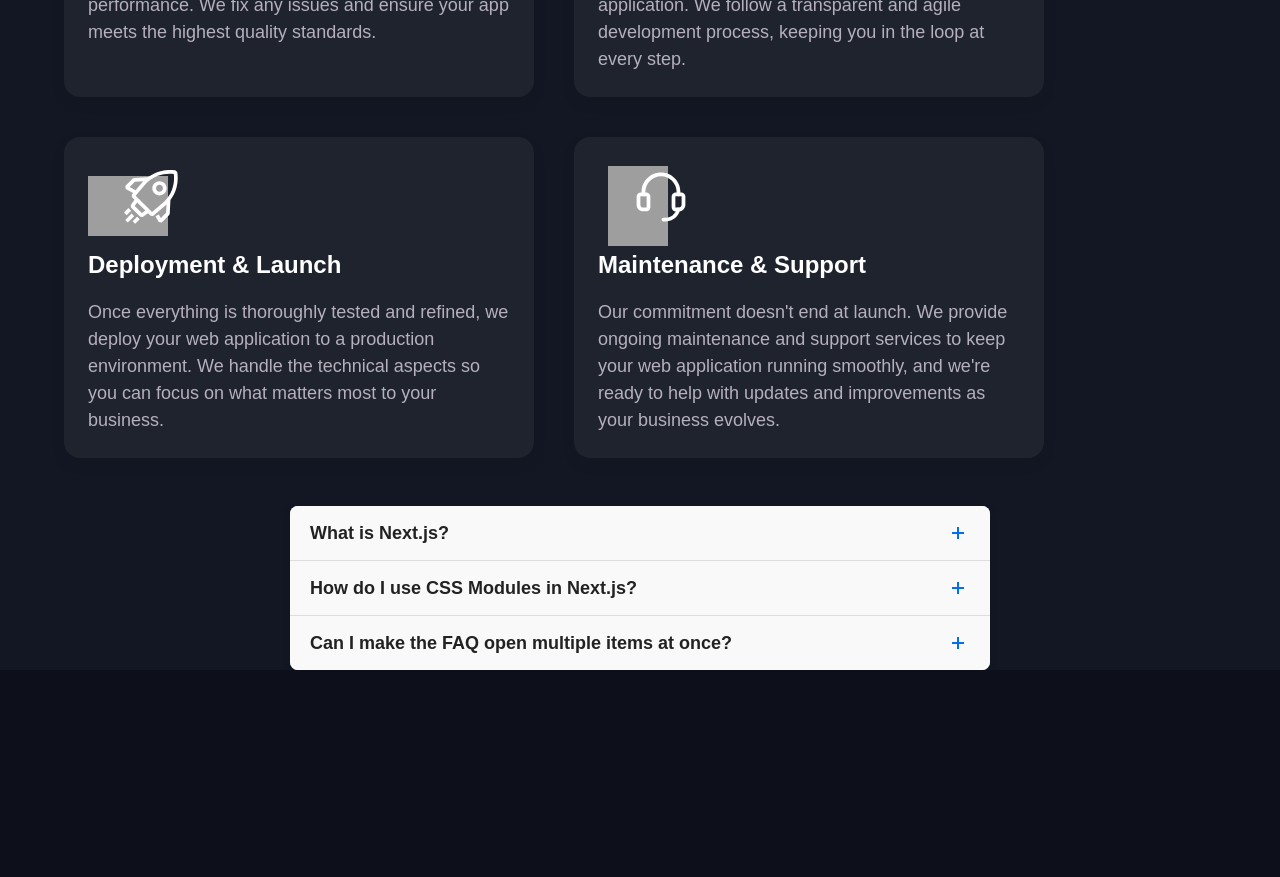
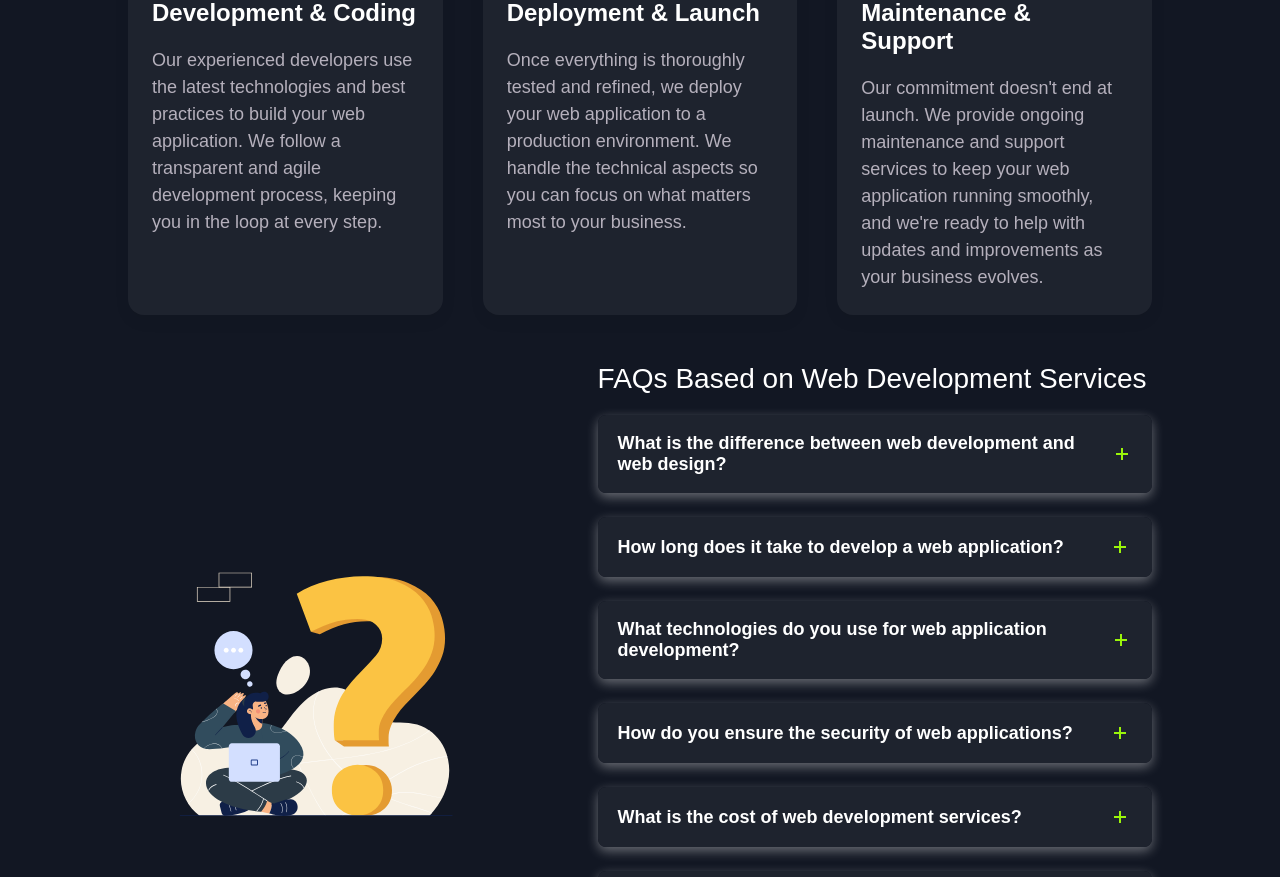
Before and after one commit to magicchat-core/powermetica, a Next.js app: page /website-development in a window 1280 px wide. Shown: the part 1920-2797 px from the top of the page. Before the commit the page ends 2590 px from the top, so only its background shows below. Built offline with nearby package versions, Linux system fonts and the light colour scheme; grey boxes are pictures that could not be loaded.

Commit message:
fixed faq css

```diff
--- a/src/Components/Banner.module.css
+++ b/src/Components/Banner.module.css
@@ -41,7 +41,7 @@
 }
 
 .button:hover {
-  background-color: #005bb5;
+  background-color: var(--primary-color);
 }
 
 .imageSection {
--- a/src/Components/Card.module.css
+++ b/src/Components/Card.module.css
@@ -7,7 +7,7 @@
   position: relative;
   overflow: hidden;
   text-align: left;
-  max-width: 470px;
+  flex: 1 1 calc((100% - 80px) / 3);
   cursor: pointer;
 }
 .title {
@@ -54,3 +54,16 @@
 .iconWrapper:hover .iconBackground {
   transform: scale(8);
 }
+
+
+@media (max-width: 1024px) {
+  .card {
+    flex: 1 1 calc((100% - 40px) / 2);
+  }
+}
+
+@media (max-width: 600px) {
+  .card {
+    flex: 1 1 100%;
+  }
+}
--- a/src/Components/FAQ.js
+++ b/src/Components/FAQ.js
@@ -1,6 +1,5 @@
 import { useState } from "react";
 import styles from "./FAQ.module.css";
-
 
 const PlusIcon = () => (
   <svg
@@ -11,8 +10,8 @@ const PlusIcon = () => (
     xmlns="http://www.w3.org/2000/svg"
     aria-hidden="true"
   >
-    <line x1="10" y1="4" x2="10" y2="16" stroke="#0070f3" strokeWidth="2" />
-    <line x1="4" y1="10" x2="16" y2="10" stroke="#0070f3" strokeWidth="2" />
+    <line x1="10" y1="4" x2="10" y2="16" stroke="#9AF50A" strokeWidth="2" />
+    <line x1="4" y1="10" x2="16" y2="10" stroke="#9AF50A" strokeWidth="2" />
   </svg>
 );
 
@@ -25,7 +24,7 @@ const MinusIcon = () => (
     xmlns="http://www.w3.org/2000/svg"
     aria-hidden="true"
   >
-    <line x1="4" y1="10" x2="16" y2="10" stroke="#0070f3" strokeWidth="2" />
+    <line x1="4" y1="10" x2="16" y2="10" stroke="#9AF50A" strokeWidth="2" />
   </svg>
 );
 
@@ -37,7 +36,12 @@ export default function FAQ({ items }) {
   };
 
   return (
+    <div className={styles.faq_wrap}>
+     <div className={styles.imageWrapper}>
+        <img src="/assets/icons/helpIc.svg"/>
+      </div>
       <div className={styles.faqContainer}>
+        <p>FAQs Based on Web Development Services</p>
         {items.map((item, index) => {
           const isOpen = openIndex === index;
           return (
@@ -66,6 +70,7 @@ export default function FAQ({ items }) {
                 style={{
                   maxHeight: isOpen ? "500px" : "0",
                   padding: isOpen ? "10px 15px" : "0 15px",
+                  marginTop: isOpen ? "12px" : "0",
                 }}
               >
                 {item.answer}
@@ -74,5 +79,6 @@ export default function FAQ({ items }) {
           );
         })}
       </div>
+    </div>
   );
 }
--- a/src/Components/FAQ.module.css
+++ b/src/Components/FAQ.module.css
@@ -1,61 +1,79 @@
+.faq_wrap{
+  display: flex;
+  align-items: center;
+  justify-content: space-between;
+  padding: 0 8rem;
+  gap: 100px;
+}
+.imageWrapper {
+  display: flex;
+  justify-content: center;
+  width: 40%;
+}
+.imageWrapper img{
+  width: 100%;
+  height: 100%;
+}
 .faqContainer {
-    max-width: 700px;
+  width: 60%;
+  /* max-width: 800px; */
   margin: 0 auto;
-    font-family: Arial, sans-serif;
-    border-radius: 8px;
-    box-shadow: 0 2px 8px rgb(0 0 0 / 0.1);
-    background: #fff;
-    overflow: hidden;
+  background: var(--bg_color);
+
+}
+.faqContainer p {
+  font-weight: lighter;
+  font-size: 28px;
+  margin-bottom: 20px;
 }
 
 .faqItem {
-    border-bottom: 1px solid #ddd;
-    transition: background-color 0.3s ease;
+  margin-bottom: 24px;
+  border-radius: 8px;
+  box-shadow: 0 4px 12px #ffffff5e;
+  overflow: hidden;
+  transition: background-color 0.3s ease, box-shadow 0.3s ease;
 }
 
 .faqItem:last-child {
-    border-bottom: none;
+  margin-bottom: 0;
 }
 
 .question {
   width: 100%;
   text-align: left;
-    background: #f9f9f9;
+  background: #1e232e;
   border: none;
-    padding: 15px 20px;
+  padding: 18px 20px;
   font-size: 18px;
   cursor: pointer;
   display: flex;
   justify-content: space-between;
   align-items: center;
   font-weight: 600;
-    color: #222;
+  color: var(--white-color);
   transition: background-color 0.3s ease;
-  }
-
-  .question:hover,
-  .question:focus {
-    background-color: #e6f0ff;
-    outline: none;
+  border-radius: 8px 8px 0 0;
 }
 
 .icon {
+  width: 24px;
+  height: 24px;
   display: flex;
   align-items: center;
   justify-content: center;
-    width: 24px;
-    height: 24px;
   transition: transform 0.3s ease;
-    user-select: none;
 }
 
 .answer {
   overflow: hidden;
   font-size: 16px;
-    color: #444;
+  color: var(--white-color);
   line-height: 1.5;
   max-height: 0;
-    transition: max-height 0.35s ease, padding 0.35s ease;
+  transition: max-height 0.35s ease, padding 0.35s ease, margin 0.35s ease;
   padding: 0 15px;
-    background: #fff;
+  margin-top: 0;
+  background: #1e232e;
+  border-radius: 0 0 8px 8px;
 }
--- a/src/Components/Tabs.module.css
+++ b/src/Components/Tabs.module.css
@@ -40,7 +40,6 @@
   color: #333;
   line-height: 1.5;
   box-shadow: 0 2px 6px rgb(0 0 0 / 0.1);
-  border: 3px solid red;
   margin-top: 15px;
 }
 /* .box-button {
--- a/src/Components/faqItems.js
+++ b/src/Components/faqItems.js
@@ -1,18 +1,38 @@
 const faqItems = [
     {
-      question: "What is Next.js?",
+      question: "What is the difference between web development and web design?",
       answer:
-        "Next.js is a React framework for production that provides hybrid static & server rendering, TypeScript support, smart bundling, route pre-fetching, and more.",
+        "Lorem Ipsum is simply dummy text of the printing and typesetting industry. Lorem Ipsum has been the industry's standard dummy text ever since the 1500s, when an unknown printer took a galley of type and scrambled it to make a type specimen book. It has survived not only five centuries, but also the leap into electronic typesetting, remaining essentially unchanged.",
     },
     {
-      question: "How do I use CSS Modules in Next.js?",
+      question: "How long does it take to develop a web application?",
       answer:
-        "You create a `.module.css` file, import it into your component, and apply styles via the imported object. This scopes styles locally by default.",
+        "Lorem Ipsum is simply dummy text of the printing and typesetting industry. Lorem Ipsum has been the industry's standard dummy text ever since the 1500s, when an unknown printer took a galley of type and scrambled it to make a type specimen book. It has survived not only five centuries, but also the leap into electronic typesetting, remaining essentially unchanged.",
     },
     {
-      question: "Can I make the FAQ open multiple items at once?",
+      question: "What technologies do you use for web application development?",
       answer:
-        "The current implementation allows only one open item at a time. You can modify the logic to support multiple open items if needed.",
+        "Lorem Ipsum is simply dummy text of the printing and typesetting industry. Lorem Ipsum has been the industry's standard dummy text ever since the 1500s, when an unknown printer took a galley of type and scrambled it to make a type specimen book. It has survived not only five centuries, but also the leap into electronic typesetting, remaining essentially unchanged.",
+    },
+    {
+      question: "How do you ensure the security of web applications?",
+      answer:
+        "Lorem Ipsum is simply dummy text of the printing and typesetting industry. Lorem Ipsum has been the industry's standard dummy text ever since the 1500s, when an unknown printer took a galley of type and scrambled it to make a type specimen book. It has survived not only five centuries, but also the leap into electronic typesetting, remaining essentially unchanged.",
+    },
+    {
+      question: "What is the cost of web development services?",
+      answer:
+        "Lorem Ipsum is simply dummy text of the printing and typesetting industry. Lorem Ipsum has been the industry's standard dummy text ever since the 1500s, when an unknown printer took a galley of type and scrambled it to make a type specimen book. It has survived not only five centuries, but also the leap into electronic typesetting, remaining essentially unchanged.",
+    },
+    {
+      question: "Do you provide ongoing support and maintenance?",
+      answer:
+        "Lorem Ipsum is simply dummy text of the printing and typesetting industry. Lorem Ipsum has been the industry's standard dummy text ever since the 1500s, when an unknown printer took a galley of type and scrambled it to make a type specimen book. It has survived not only five centuries, but also the leap into electronic typesetting, remaining essentially unchanged.",
+    },
+    {
+      question: "What are web development services? ",
+      answer:
+        "Lorem Ipsum is simply dummy text of the printing and typesetting industry. Lorem Ipsum has been the industry's standard dummy text ever since the 1500s, when an unknown printer took a galley of type and scrambled it to make a type specimen book. It has survived not only five centuries, but also the leap into electronic typesetting, remaining essentially unchanged.",
     },
   ];
 
--- a/src/app/website-development/webdev.module.css
+++ b/src/app/website-development/webdev.module.css
@@ -3,13 +3,13 @@
   display: flex;
   align-items: center;
   justify-content: space-between;
-  padding: 0 3rem;
+  padding: 0 8rem;
 }
 
 .cardWrap {
   display: flex;
   flex-direction: column;
-  padding: 3rem 4rem;
+  padding: 3rem 8rem;
 }
 .cardsHeading {
   margin: auto;
@@ -32,4 +32,5 @@
   display: flex;
   flex-wrap: wrap;
   gap: 40px;
+  justify-content: space-between;
 }
```
Also changed, not shown: public/assets/icons/helpIc.svg (added). Lines whose indentation alone changed are shown as unchanged.
